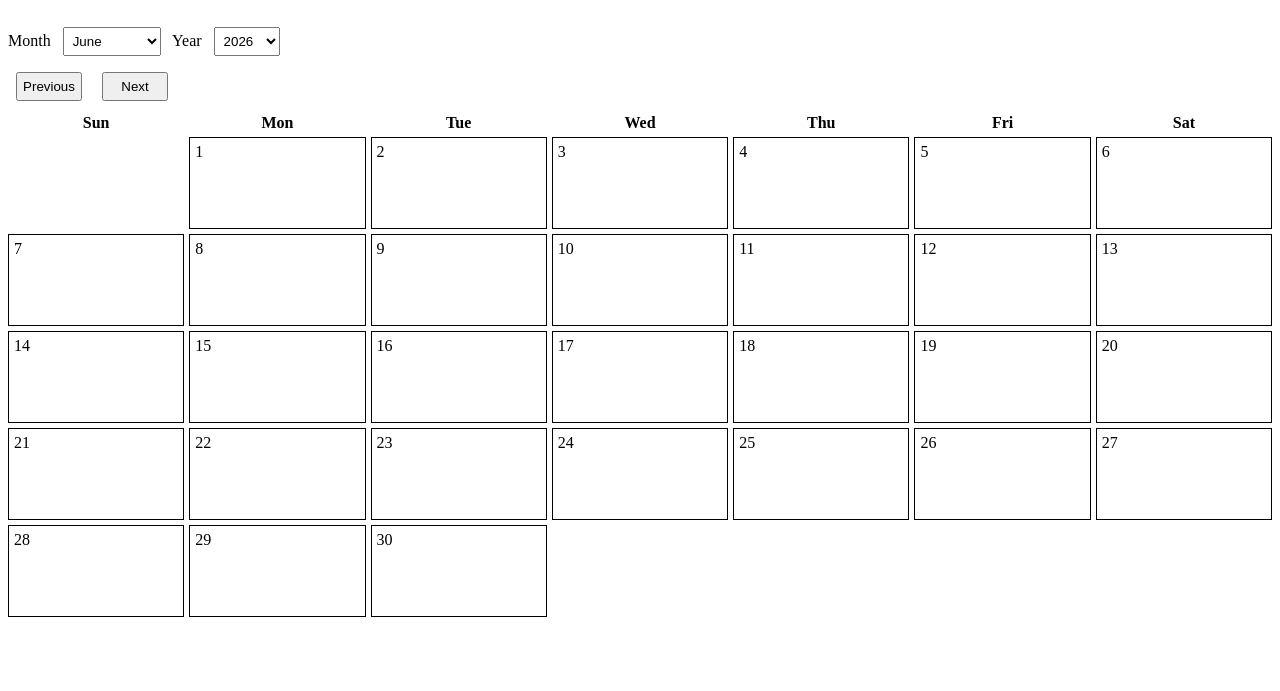
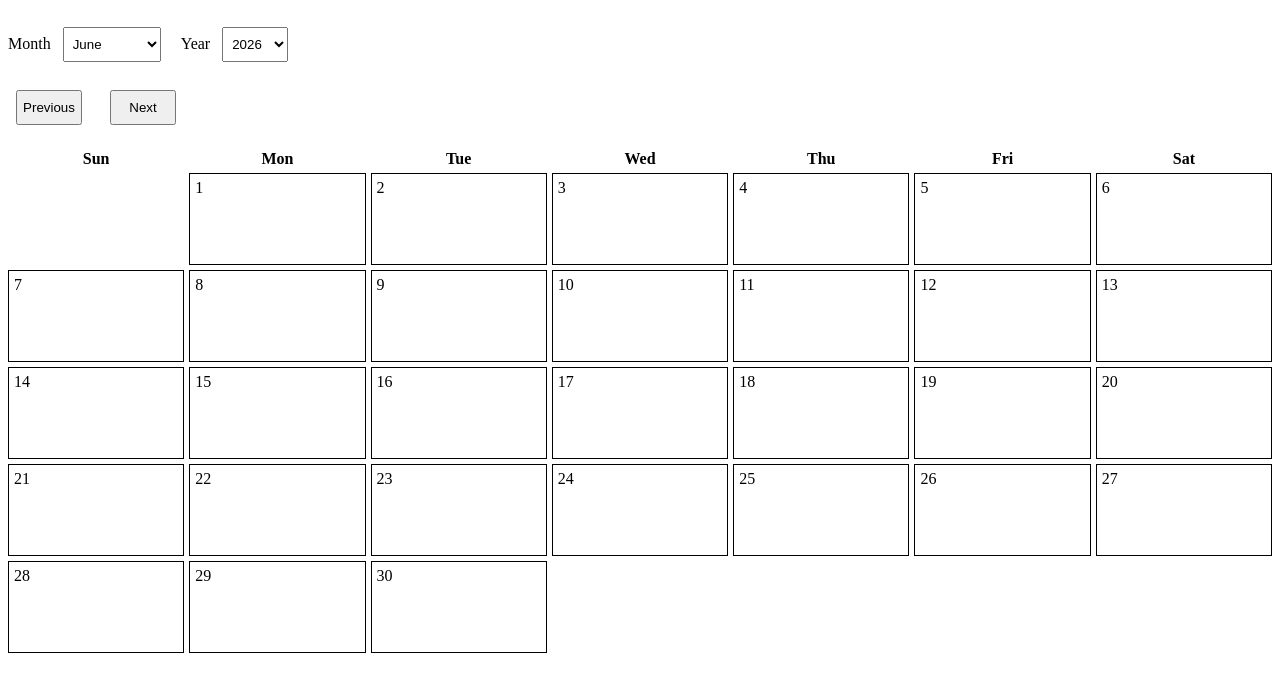
Before and after one commit to BoshraM/Days-calendar, a website with bundled scripts: page index.html in a window 1280 px wide. Shown: the part 61-752 px from the top of the page. Built offline with nearby package versions, Linux system fonts and the light colour scheme.

Commit message:
update htm and css

```diff
--- a/index.html
+++ b/index.html
@@ -4,7 +4,6 @@
     <meta charset="UTF-8">
     <meta name="viewport" content="width=device-width, initial-scale=1.0">
     <title>Days Calendar</title>
-    <script type="module" src="common.mjs"></script>
     <script type="module" src="web.mjs"></script>
     <link rel="stylesheet" href="styles.css">
   </head>
@@ -13,15 +12,18 @@
 
       <h1 id="month-year"></h1>
 
-      <div>
-        <label for="month-select">Month</label>
-        <select id="month-select"></select>
-
-        <label for="year-select">Year</label>
-        <select id="year-select"></select>
+      <div class="controls">
+        <div>
+          <label for="month-select">Month</label>
+          <select id="month-select"></select>
+        </div>
+        <div>
+          <label for="year-select">Year</label>
+          <select id="year-select"></select>
+        </div>
       </div>
 
-      <div>
+      <div class="navigation">
         <button id="prev-btn">Previous</button>
         <button id="next-btn">Next</button>
       </div>
--- a/styles.css
+++ b/styles.css
@@ -27,7 +27,7 @@
 
 button,
 select {
-  min-height: max-content;
+  min-height: 35px;
   min-width: 66px;
   padding: 5px;
 }
```
